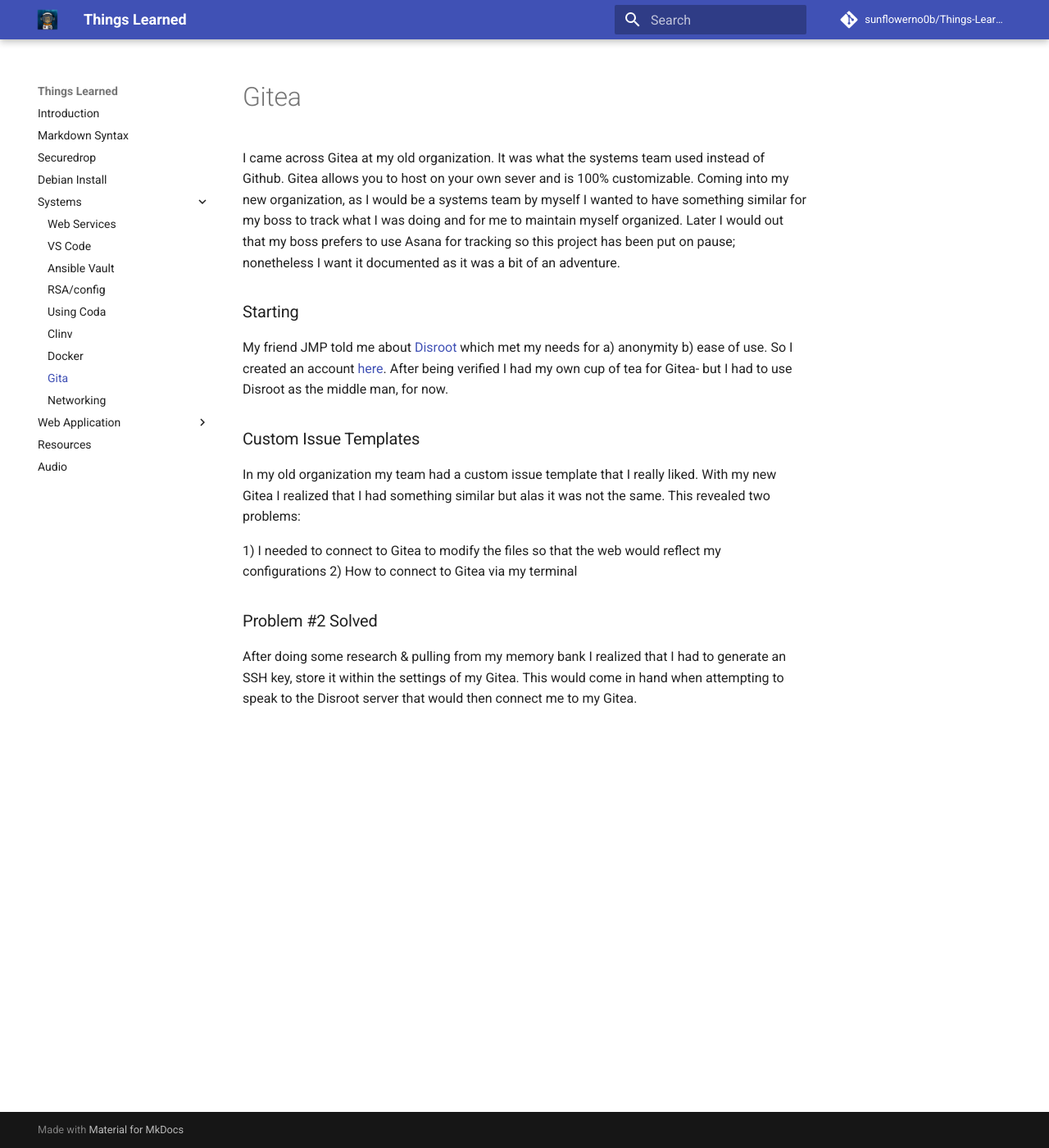
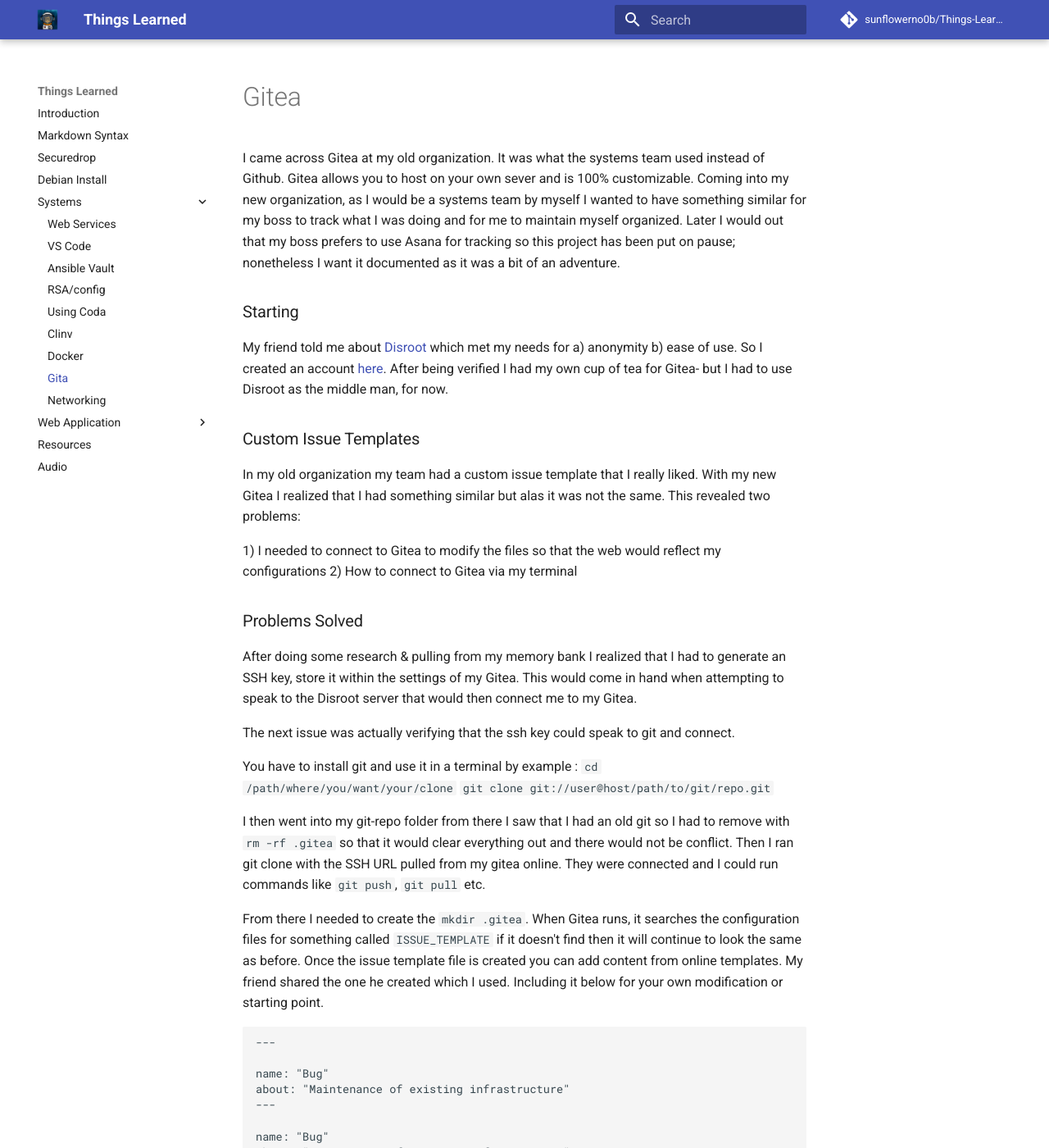
Before and after one commit to sunflowerno0b/ATW, an MkDocs documentation site: the page built from docs/Gitea.md, in a window 1280 px wide and 1400 px high. Shown: the whole window at 82% size. Built offline with MkDocs 1.6.1 and Material for MkDocs 9.7.7, drawn with Linux system fonts in a browser that asks for light colours; comment, search, counter and statistics services are not loaded; some of the changed text lies outside the part shown.

Commit message:
created the gitea chapter

````diff
--- a/docs/Gitea.md
+++ b/docs/Gitea.md
@@ -2,7 +2,7 @@
 I came across Gitea at my old organization. It was what the systems team used instead of Github. Gitea allows you to host on your own sever and is 100% customizable. Coming into my new organization, as I would be a systems team by myself I wanted to have something similar for my boss to track what I was doing and for me to maintain myself organized. Later I would out that my boss prefers to use Asana for tracking so this project has been put on pause; nonetheless I want it documented as it was a bit of an adventure.
 
 ### Starting
-My friend JMP told me about [Disroot]( https://disroot.org/en/about) which met my needs for a) anonymity b) ease of use. So I created an account [here](https://git.disroot.org/). After being verified I had my own cup of tea for Gitea- but I had to use Disroot as the middle man, for now.
+My friend told me about [Disroot]( https://disroot.org/en/about) which met my needs for a) anonymity b) ease of use. So I created an account [here](https://git.disroot.org/). After being verified I had my own cup of tea for Gitea- but I had to use Disroot as the middle man, for now.
 
 ### Custom Issue Templates
 In my old organization my team had a custom issue template that I really liked. With my new Gitea I realized that I had something similar but alas it was not the same. This revealed two problems:
@@ -10,5 +10,45 @@
 1) I needed to connect to Gitea to modify the files so that the web would reflect my configurations
 2) How to connect to Gitea via my terminal
 
-### Problem #2 Solved
+### Problems Solved
 After doing some research & pulling from my memory bank I realized that I had to generate an SSH key, store it within the settings of my Gitea. This would come in hand when attempting to speak to the Disroot server that would then connect me to my Gitea.
+
+The next issue was actually verifying that the ssh key could speak to git and connect.
+
+You have to install git and use it in a terminal by example :
+`cd /path/where/you/want/your/clone`
+`git clone git://user@host/path/to/git/repo.git`
+
+I then went into my git-repo folder from there I saw that I had an old git so I had to remove with `rm -rf .gitea` so that it would clear everything out and there would not be conflict. Then I ran git clone with the SSH URL pulled from my gitea online. They were connected and I could run commands like `git push`, `git pull` etc.
+
+From there I needed to create the `mkdir .gitea`. When Gitea runs, it searches the configuration files for something called `ISSUE_TEMPLATE` if it doesn't find then it will continue to look the same as before. Once the issue template file is created you can add content from online templates. My friend shared the one he created which I used.  Including it below for your own modification or starting point.
+
+```
+---
+
+name: "Bug"
+about: "Maintenance of existing infrastructure"
+---
+
+name: "Bug"
+about: "Maintenance of existing infrastructure"
+labels:
+
+- "OKR: Maintenance"
+- "Priority: High"
+
+---
+
+<!-- Write a meaningful description of the issue below this line. -->
+
+## Validation Criteria
+<!-- Describe what do you expect to have once the task is done -->
+
+* [ ]
+
+## Steps
+<!-- Describe the steps required to fulfill the validation criteria. They should
+be clear enough so that anyone of the team is able to follow them. -->
+
+* [ ]
+```
````
